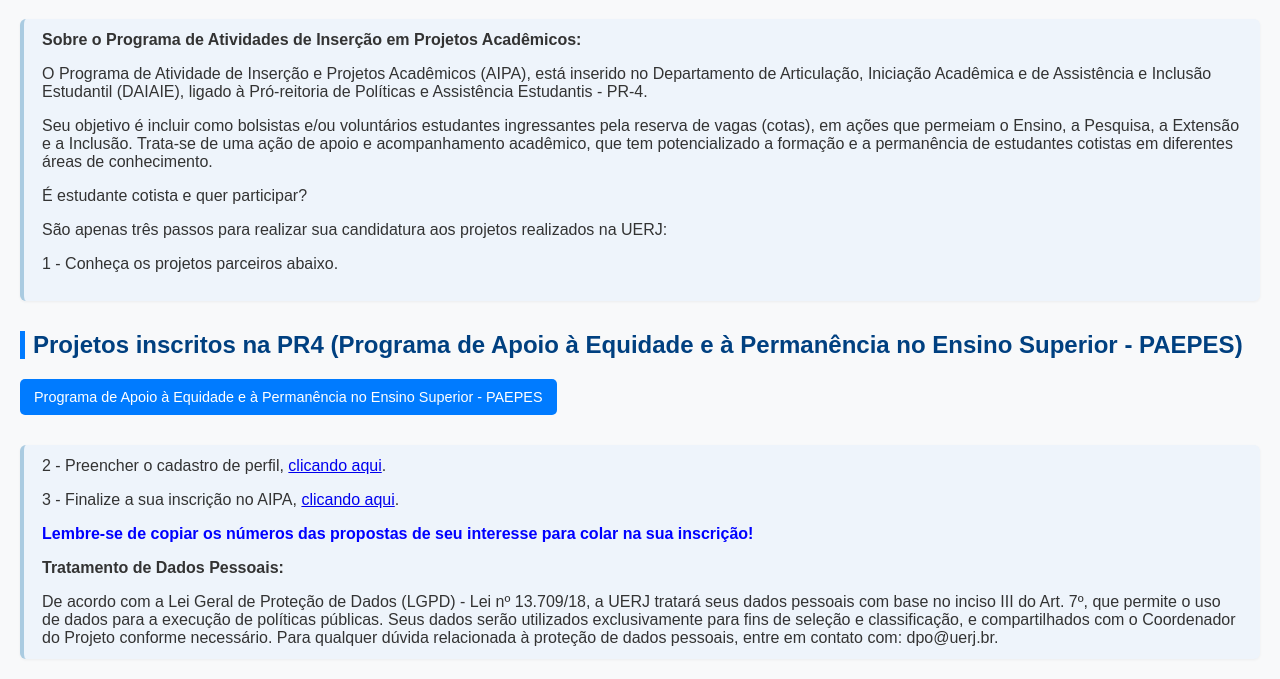
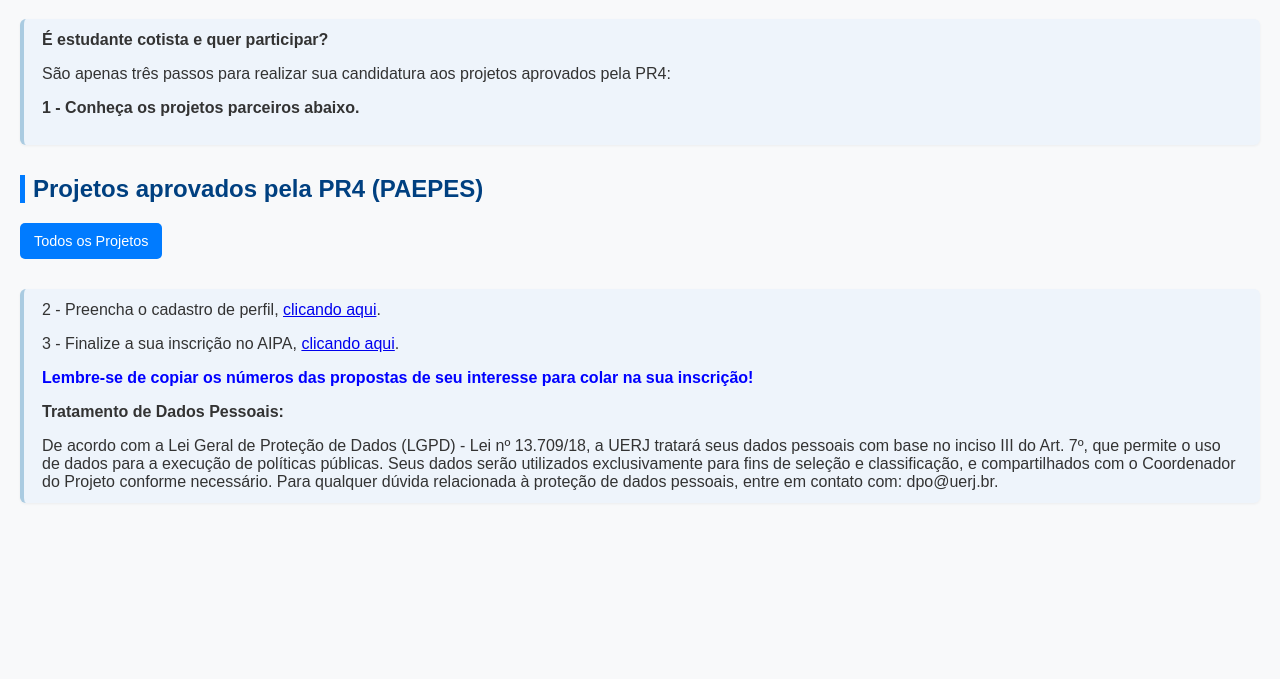
Before and after one commit to proiniciar/AIPA_PR4, a plain HTML site: page index.html in a window 1280 px wide. Shown: the part 265-944 px from the top of the page. After the commit the page ends 800 px from the top, so only its background shows below. Drawn offline with Linux system fonts and the light colour scheme.

Commit message:
index.html

```diff
--- a/index.html
+++ b/index.html
@@ -74,31 +74,25 @@
   <h1>AIPA 2024/2025</h1>
 
   <div class="info-box">
-    <strong>Sobre o Programa de Atividades de Inserção em Projetos Acadêmicos:</strong>
+    <strong>É estudante cotista e quer participar?</strong>
 
-<p>O Programa de Atividade de Inserção e Projetos Acadêmicos (AIPA), está inserido no Departamento de Articulação, Iniciação Acadêmica e de Assistência e Inclusão Estudantil (DAIAIE), ligado à Pró-reitoria de Políticas e Assistência Estudantis - PR-4.</p>
+<p>São apenas três passos para realizar sua candidatura aos projetos aprovados pela PR4:</p>
 
-Seu objetivo é incluir como bolsistas e/ou voluntários estudantes ingressantes pela reserva de vagas (cotas), em ações que permeiam o Ensino, a Pesquisa, a Extensão e a Inclusão. Trata-se de uma ação de apoio e acompanhamento acadêmico, que tem potencializado a formação e a permanência de estudantes cotistas em diferentes áreas de conhecimento.
-
-<p>É estudante cotista e quer participar?</p>
-
-<p>São apenas três passos para realizar sua candidatura aos projetos realizados na UERJ:</p>
-
-<p>1 - Conheça os projetos parceiros abaixo.</p>
+<p><strong>1 - Conheça os projetos parceiros abaixo.</strong></p>
 
   </div>
 
     <div class="section">
-    <h2>Projetos inscritos na PR4 (Programa de Apoio à Equidade e à Permanência no Ensino Superior - PAEPES)</h2>
+    <h2>Projetos aprovados pela PR4 (PAEPES)</h2>
     <div class="button-grid">
-      <a class="link-button" href="https://proiniciar.github.io/PAEPES/" target="_blank">Programa de Apoio à Equidade e à Permanência no Ensino Superior - PAEPES</a>
+      <a class="link-button" href="https://proiniciar.github.io/PAEPES/" target="_blank">Todos os Projetos</a>
 
 
     </div>
   </div>
 
   <div class="info-box">
-    2 - Preencher o cadastro de perfil, <a href="https://www.formularios.uerj.br/index.php/2?lang=pt-BR">clicando aqui</a>.
+    2 - Preencha o cadastro de perfil, <a href="https://www.formularios.uerj.br/index.php/2?lang=pt-BR">clicando aqui</a>.
 
 <p>3 - Finalize a sua inscrição no AIPA, <a href="https://www.formularios.uerj.br/index.php/83743?lang=pt-BR">clicando aqui</a>.
 
```
